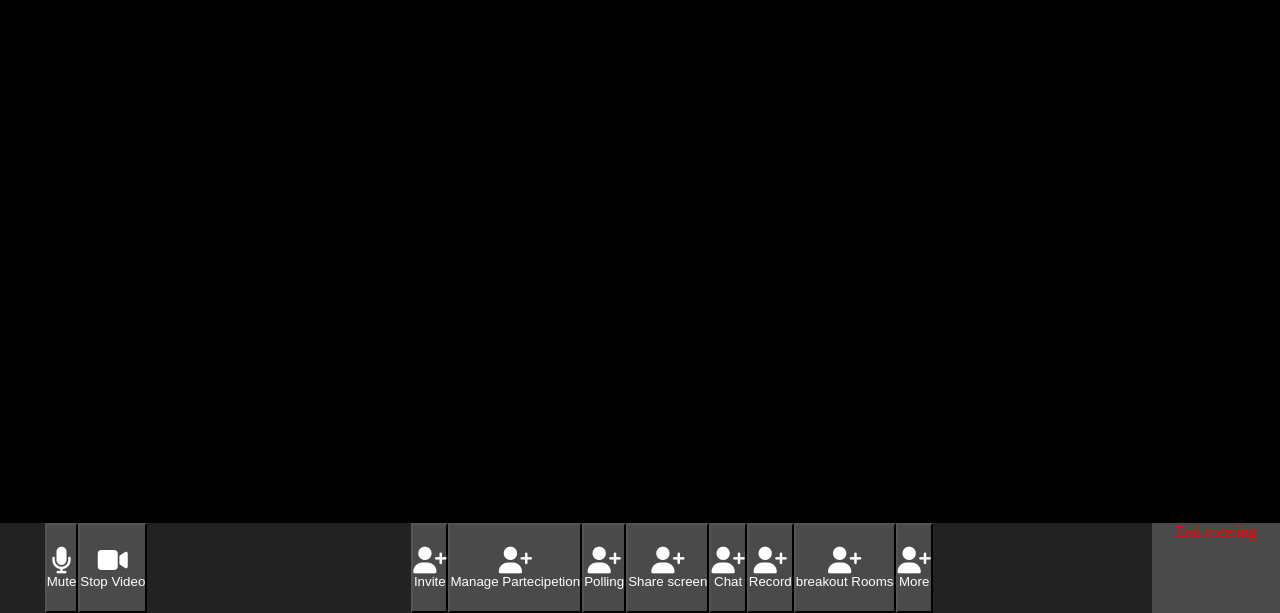
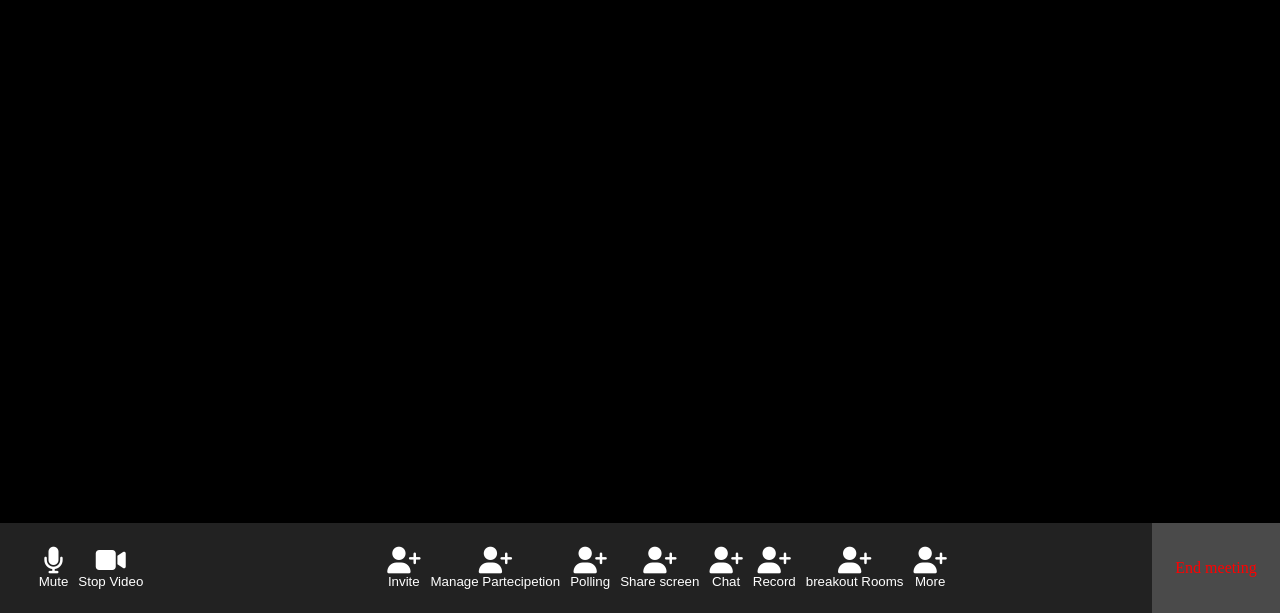
Before and after one commit to Skiotto93/html-css-zoom, a plain HTML site: page index.html in a window 1280 px wide. Shown: the part 217-830 px from the top of the page. Drawn offline with Linux system fonts and the light colour scheme.

Commit message:
fix color, border e margin footer

```diff
--- a/index.html
+++ b/index.html
@@ -309,45 +309,45 @@
     <footer>
         <div class="container row">
             <div class="left">
-                <button class="btnfoot">
+                <button class="btnfoot btnmargin">
                     <i class="fas fa-microphone fa-2x"></i>
                     <div>Mute</div>
                 </button>
-                <button class="btnfoot">
+                <button class="btnfoot btnmargin">
                     <i class="fas fa-video fa-2x"></i>
                     <div>Stop Video</div>
                 </button>
             </div>
             <div class="center">
-                <button class="btnfoot">
+                <button class="btnfoot btnmargin">
                     <i class="fas fa-user-plus fa-2x"></i>
                     <div>Invite</div>
                 </button>
-                <button class="btnfoot">
+                <button class="btnfoot btnmargin">
                     <i class="fas fa-user-plus fa-2x"></i>
                     <div>Manage Partecipetion</div>
                 </button>
-                <button class="btnfoot">
+                <button class="btnfoot btnmargin">
                     <i class="fas fa-user-plus fa-2x"></i>
                     <div>Polling</div>
                 </button>
-                <button class="btnfoot">
+                <button class="btnfoot btnmargin">
                     <i class="fas fa-user-plus fa-2x"></i>
                     <div>Share screen</div>
                 </button>
-                <button class="btnfoot">
+                <button class="btnfoot btnmargin">
                     <i class="fas fa-user-plus fa-2x"></i>
                     <div>Chat</div>
                 </button>
-                <button class="btnfoot">
+                <button class="btnfoot btnmargin">
                     <i class="fas fa-user-plus fa-2x"></i>
                     <div>Record</div>
                 </button>
-                <button class="btnfoot">
+                <button class="btnfoot btnmargin">
                     <i class="fas fa-user-plus fa-2x"></i>
                     <div>breakout Rooms</div>
                 </button>
-                <button class="btnfoot">
+                <button class="btnfoot btnmargin">
                     <i class="fas fa-user-plus fa-2x"></i>
                     <div>More</div>
                 </button>
--- a/style.css
+++ b/style.css
@@ -114,9 +114,15 @@ i {
     color: red;
     display: flex;
     justify-content: center;
+    align-items: center;
 }
 
 .btnfoot {
-    background-color: #4a4a4a;
+    background-color: inherit;
     color: #fff;
+    border: none;
 }
+
+.btnmargin {
+    margin-right: 10px;
+}
```
